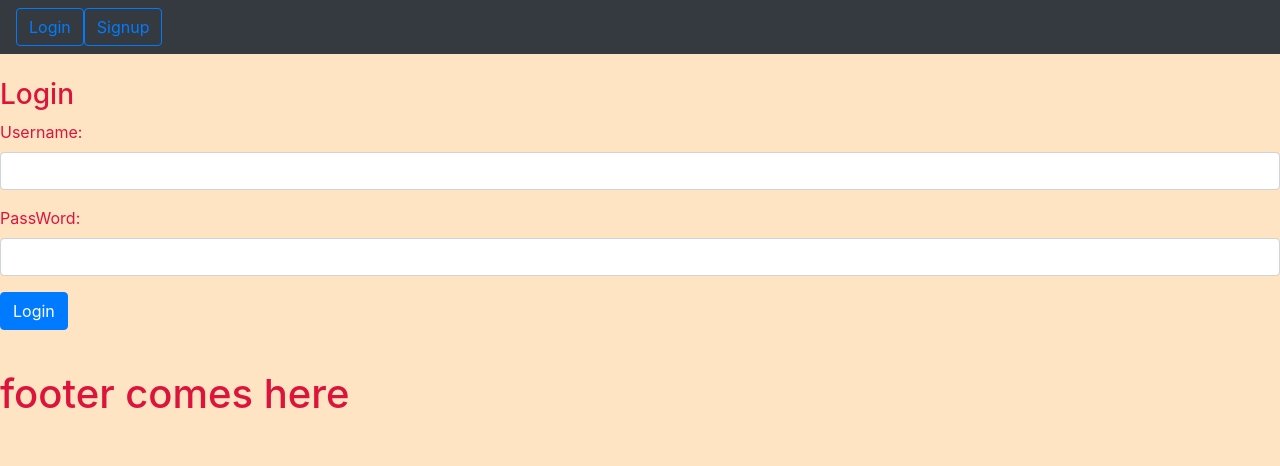
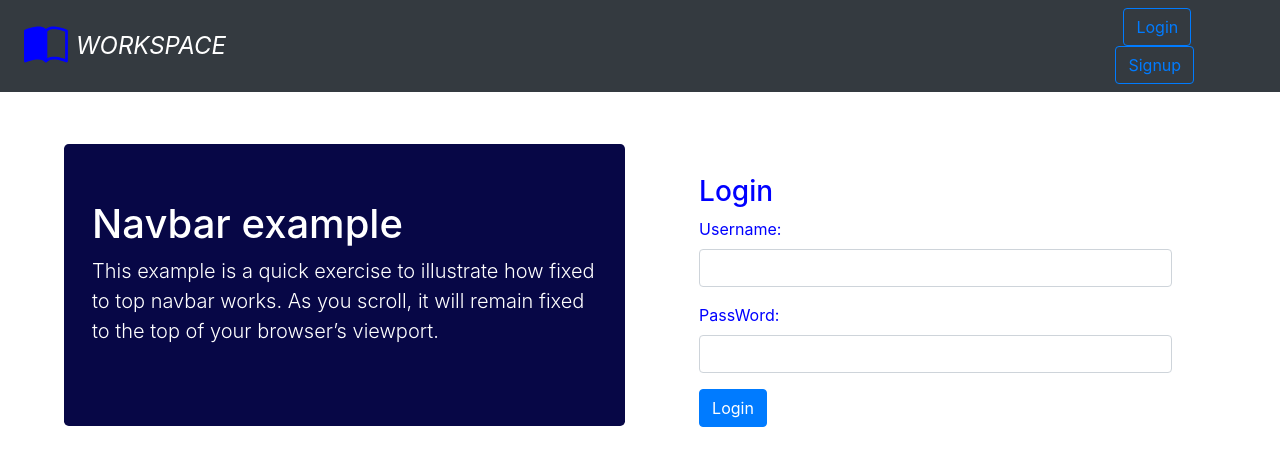
Before and after one commit to aj0311/Student-Workspace, a React (Create React App) app: page / in a window 1280 px wide. Shown: the top 466 px of the page. Built offline with nearby package versions, Linux system fonts and the light colour scheme.

Commit message:
added sections in login/signup page

```diff
--- a/package.json
+++ b/package.json
@@ -6,11 +6,17 @@
     "@testing-library/jest-dom": "^5.11.5",
     "@testing-library/react": "^11.1.1",
     "@testing-library/user-event": "^12.2.0",
+    "bcryptjs": "^2.4.3",
     "bootstrap": "^4.5.3",
+    "config": "^3.3.2",
+    "express-validator": "^6.6.1",
+    "gravatar": "^1.8.1",
+    "jsonwebtoken": "^8.5.1",
     "react": "^17.0.1",
     "react-dom": "^17.0.1",
     "react-router-dom": "^5.2.0",
     "react-scripts": "4.0.0",
+    "request": "^2.88.2",
     "web-vitals": "^0.2.4"
   },
   "scripts": {
--- a/src/App.css
+++ b/src/App.css
@@ -1,4 +1,4 @@
 body {
-  background-color: bisque;
-  color: crimson;
+  background-color: white;
+  color:blue;
 }
--- /dev/null
+++ b/src/components/Auth/Login.css
@@ -0,0 +1,22 @@
+
+#page{
+    padding-left: 5% ;
+    padding-right: 5% ;
+    color: 023e8a;
+}
+
+#login{
+    padding-left: 5% ;
+    padding-right: 5% ;
+    padding-top: 5%;
+    color:1d3557;
+}
+
+.jumbotron{
+    padding-left: 5% ;
+    padding-right: 5% ;
+    margin-top: 5%;
+    padding-top: 7%;
+    background-color: rgb(7, 7, 70);
+    color: white;
+}
--- a/src/components/Auth/Login.js
+++ b/src/components/Auth/Login.js
@@ -1,4 +1,6 @@
-import React, { Component }  from "react";
+import React, { Component } from "react";
+
+import styles from './Login.css'
 
 export default class Login extends Component {
   constructor(props) {
@@ -44,12 +46,21 @@ export default class Login extends Component {
 
   render() {
     return (
-        <div>
+
+      <div  id="page" class="row mb-2">
+        <div class="col-md-6">
+          <div class="jumbotron">
+            <h1>Navbar example</h1>
+            <p class="lead">This example is a quick exercise to illustrate how fixed to top navbar works. As you scroll, it will remain fixed to the top of your browser’s viewport.</p>
+            </div>
+        </div>
+
+        <div class="col-md-6" id="login">
           <h3>Login</h3>
           <form onSubmit={this.onSubmit}>
             <div className="form-group">
               <label>Username: </label>
-              <input  type="text"
+              <input type="text"
                 required
                 className="form-control"
                 value={this.state.username}
@@ -58,7 +69,7 @@ export default class Login extends Component {
             </div>
             <div className="form-group">
               <label>PassWord: </label>
-              <input  type="password"
+              <input type="password"
                 required
                 className="form-control"
                 value={this.state.password}
@@ -70,6 +81,12 @@ export default class Login extends Component {
             </div>
           </form>
         </div>
+
+
+      </div>
+
+
+
     )
   }
 }
--- /dev/null
+++ b/src/components/Auth/Signup.css
@@ -0,0 +1,21 @@
+#page{
+    padding-left: 5% ;
+    padding-right: 5% ;
+    color: 023e8a;
+}
+
+#signup{
+    padding-left: 5% ;
+    padding-right: 5% ;
+    padding-top: 5%;
+    color:1d3557;
+}
+
+.jumbotron{
+    padding-left: 5% ;
+    padding-right: 5% ;
+    margin-top: 5%;
+    padding-top: 10%;
+    background-color: rgb(7, 7, 70);
+    color: white;
+}
--- a/src/components/Auth/Signup.js
+++ b/src/components/Auth/Signup.js
@@ -1,4 +1,7 @@
-import React, { Component }  from "react";
+import React, { Component } from "react";
+
+import styles from './Signup.css'
+
 
 export default class Signup extends Component {
   constructor(props) {
@@ -54,12 +57,20 @@ export default class Signup extends Component {
 
   render() {
     return (
-        <div>
+      <div id="page" class="row mb-2">
+        <div  class="col-md-6">
+          <div class="jumbotron">
+            <h1>Navbar example</h1>
+            <p class="lead">This example is a quick exercise to illustrate how fixed to top navbar works. As you scroll, it will remain fixed to the top of your browser’s viewport.</p>
+          </div>
+        </div>
+
+        <div id="signup" class="col-md-6">
           <h3>Signup</h3>
           <form onSubmit={this.onSubmit}>
             <div className="form-group">
               <label>Username: </label>
-              <input  type="text"
+              <input type="text"
                 required
                 className="form-control"
                 value={this.state.username}
@@ -68,7 +79,7 @@ export default class Signup extends Component {
             </div>
             <div className="form-group">
               <label>EmailID: </label>
-              <input  type="password"
+              <input type="password"
                 required
                 className="form-control"
                 value={this.state.emailID}
@@ -77,7 +88,7 @@ export default class Signup extends Component {
             </div>
             <div className="form-group">
               <label>PassWord: </label>
-              <input  type="password"
+              <input type="password"
                 required
                 className="form-control"
                 value={this.state.password}
@@ -89,6 +100,8 @@ export default class Signup extends Component {
             </div>
           </form>
         </div>
+      </div>
+
     )
   }
 }
--- a/src/components/Footer.component.js
+++ b/src/components/Footer.component.js
@@ -4,9 +4,9 @@ class Footer extends Component {
   state = {};
   render() {
     return (
-      <div>
-        <h1>footer comes here</h1>
-      </div>
+      <footer class="container">
+
+      </footer>
     );
   }
 }
--- /dev/null
+++ b/src/components/navbar.component.css
@@ -0,0 +1,13 @@
+nav {
+    position: fixed;
+    justify-content: inherit;
+}
+
+#brand {
+    font-style: oblique;
+    font-size: 1.5em;
+}
+
+.l-s {
+    padding-left: 70%;
+}
--- a/src/components/navbar.component.js
+++ b/src/components/navbar.component.js
@@ -1,17 +1,22 @@
 import React, { Component } from "react";
 import { Link } from "react-router-dom";
+
+import styles from './navbar.component.css'
+
 
 export default class Navbar extends Component {
   render() {
     return (
-      <nav className="navbar navbar-dark bg-dark navbar-expand-lg">
-        <Link to="/" className="btn btn-outline-primary my-2 my-sm-0">
-          Login
-        </Link>
-        <Link to="/signup" className="btn btn-outline-primary my-2 my-sm-0">
-          Signup
-        </Link>
-      </nav>
+      <nav class="navbar sticky-top navbar-expand-lg navbar-dark bg-dark">
+        <svg width="3em" height="3em" viewBox="0 0 16 16" class="bi bi-book-half mx-2" fill="currentColor" xmlns="http://www.w3.org/2000/svg">
+          <path fill-rule="evenodd" d="M8.5 2.687v9.746c.935-.53 2.12-.603 3.213-.493 1.18.12 2.37.461 3.287.811V2.828c-.885-.37-2.154-.769-3.388-.893-1.33-.134-2.458.063-3.112.752zM8 1.783C7.015.936 5.587.81 4.287.94c-1.514.153-3.042.672-3.994 1.105A.5.5 0 0 0 0 2.5v11a.5.5 0 0 0 .707.455c.882-.4 2.303-.881 3.68-1.02 1.409-.142 2.59.087 3.223.877a.5.5 0 0 0 .78 0c.633-.79 1.814-1.019 3.222-.877 1.378.139 2.8.62 3.681 1.02A.5.5 0 0 0 16 13.5v-11a.5.5 0 0 0-.293-.455c-.952-.433-2.48-.952-3.994-1.105C10.413.809 8.985.936 8 1.783z"/>
+        </svg>
+        <a class="navbar-brand" id="brand">WORKSPACE</a>
+          <div  class="l-s">
+            <Link to="/" class="btn btn-outline-primary mx-2"  data-toggle="modal" data-target="#loginModal">Login</Link>
+            <Link to="/signup" class="btn btn-outline-primary" >Signup</Link>
+          </div>
+    </nav >
     );
   }
 }
```
Also changed, not shown: 1 other file (tests, documents, lock files or other folders). Lines whose indentation alone changed are shown as unchanged.
